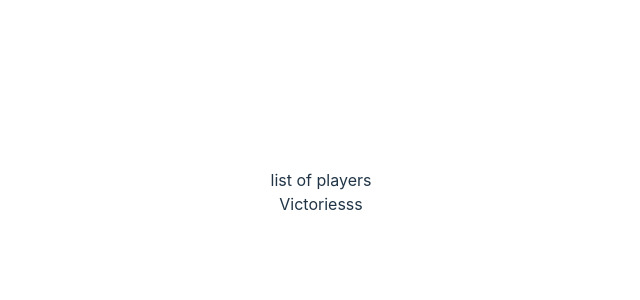
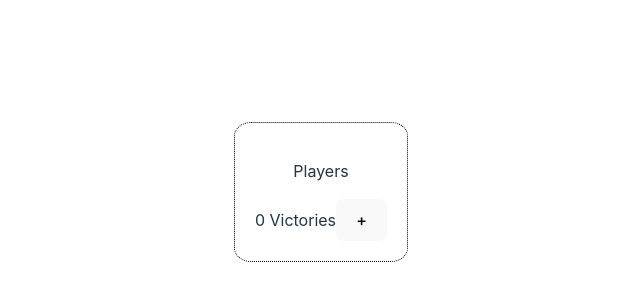
Before and after one commit to regola-Tacens/react-patterns, a React (Vite) app: page / in a window 1280 px wide. Shown: the part 208-508 px from the top of the page, without its empty margins (319-959 px from the left). Built offline with nearby package versions, Linux system fonts and the light colour scheme.

Commit message:
added teamprovider

```diff
--- a/src/components/compositionPattern/index.tsx
+++ b/src/components/compositionPattern/index.tsx
@@ -1,12 +1,16 @@
+import { useState } from "react"
 import Team from "./team/Team"
 
 const CompositionPattern = () => {
 const playerName = 'list of players'
+
 return (
-  <Team>
-    <Team.Players playerName={playerName} />
-    <Team.Victories />
-  </Team>
+  <>
+    <Team>
+      <Team.Players playerName={playerName} />
+      <Team.Victories />
+    </Team>
+  </>
 )
 }
 
--- /dev/null
+++ b/src/components/compositionPattern/provider/TeamProvider.tsx
@@ -0,0 +1,21 @@
+import { createContext, Dispatch } from "react"
+
+export const TeamContext = createContext<any>(null)
+
+export type teamProviderValue = {
+  count: number,
+  setCount: Dispatch<React.SetStateAction<number>>
+}
+type TeamProviderProps = {
+  children: React.ReactNode,
+  value: teamProviderValue
+}
+const TeamProvider = ({children, value}:TeamProviderProps) => {
+  return(
+    <TeamContext.Provider value={value}>
+      {children}
+    </TeamContext.Provider>
+  )
+}
+
+export default TeamProvider
--- a/src/components/compositionPattern/team/Players.tsx
+++ b/src/components/compositionPattern/team/Players.tsx
@@ -1,10 +1,10 @@
-import { PlayersProps } from "../../../types/TeamTypes"
+import { PlayersProps } from "src/types/TeamTypes"
 
 const Players = ({playerName}: PlayersProps) => {
   return (
-    <div>
-      {playerName}
-    </div>
+    <p>
+      Players
+    </p>
   )
 }
 
--- a/src/components/compositionPattern/team/Team.tsx
+++ b/src/components/compositionPattern/team/Team.tsx
@@ -1,13 +1,28 @@
+// library imports
+import { useState } from "react";
+
 // type imports
-import { TeamProps } from "../../../types/TeamTypes"
+import { TeamProps } from "src/types/TeamTypes"
+
+// component imports
 import Players from './Players'
 import Victories from './Victories'
 
+// style imports
+import '../../../styles/team.css'
+
+// state imports
+import TeamProvider from "../provider/teamProvider";
+
 const Team = ({children}: TeamProps) => {
+  const [count, setCount] = useState(0)
+
   return (
-    <div>
-      {children}
-    </div>
+    <TeamProvider value={{count, setCount}}>
+      <div className='team-container'>
+        {children}
+      </div>
+    </TeamProvider>
   )
 }
 
--- a/src/components/compositionPattern/team/Victories.tsx
+++ b/src/components/compositionPattern/team/Victories.tsx
@@ -1,7 +1,17 @@
+// library imports
+import { useContext } from "react"
+
+// state imports
+import { TeamContext, teamProviderValue } from "../provider/teamProvider"
+
 const Victories = () => {
+  const {count, setCount} = useContext<teamProviderValue>(TeamContext)
+
+  const handleAddVictory = () => setCount(count => count + 1)
   return (
     <div>
-      Victoriesss
+      <span>{count} Victories</span>
+      <button onClick={handleAddVictory}>+</button>
     </div>
   )
 }
--- /dev/null
+++ b/src/styles/team.css
@@ -0,0 +1,5 @@
+.team-container {
+  border: 1px dotted black;
+  padding : 20px;
+  border-radius: 10%;
+}
--- a/tsconfig.json
+++ b/tsconfig.json
@@ -1,5 +1,6 @@
 {
   "compilerOptions": {
+    "baseUrl": "./",
     "target": "ESNext",
     "useDefineForClassFields": true,
     "lib": ["DOM", "DOM.Iterable", "ESNext"],
@@ -14,7 +15,10 @@
     "resolveJsonModule": true,
     "isolatedModules": true,
     "noEmit": true,
-    "jsx": "react-jsx"
+    "jsx": "react-jsx",
+    "extendedDiagnostics": true,
+    "listEmittedFiles": true,
+    "listFiles": true
   },
   "include": ["src"],
   "references": [{ "path": "./tsconfig.node.json" }]
```
Also changed, not shown: src/components/compositionPattern/team/Expenses.tsx (added, +8 -0 lines), src/hooks/useIntersectionObserver.tsx (added, +17 -0 lines), src/App.css (line endings or trailing spaces).
